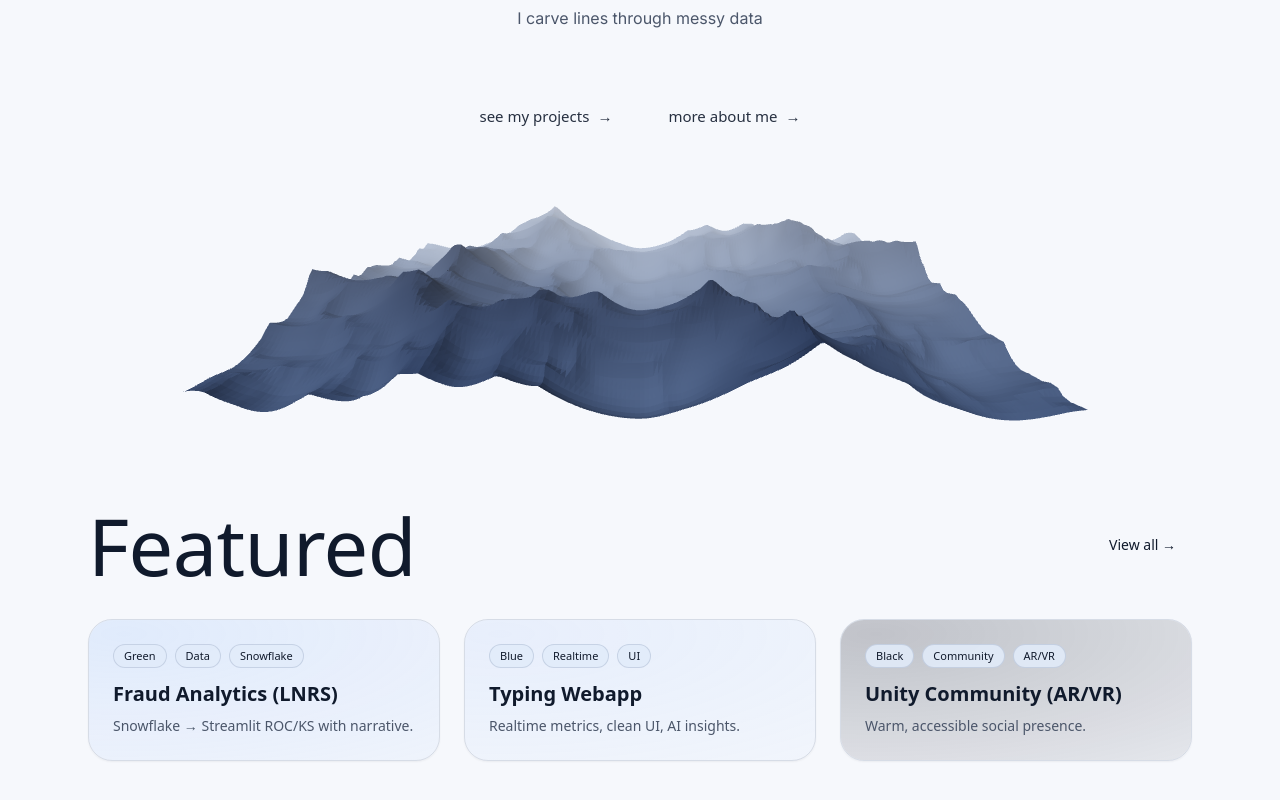
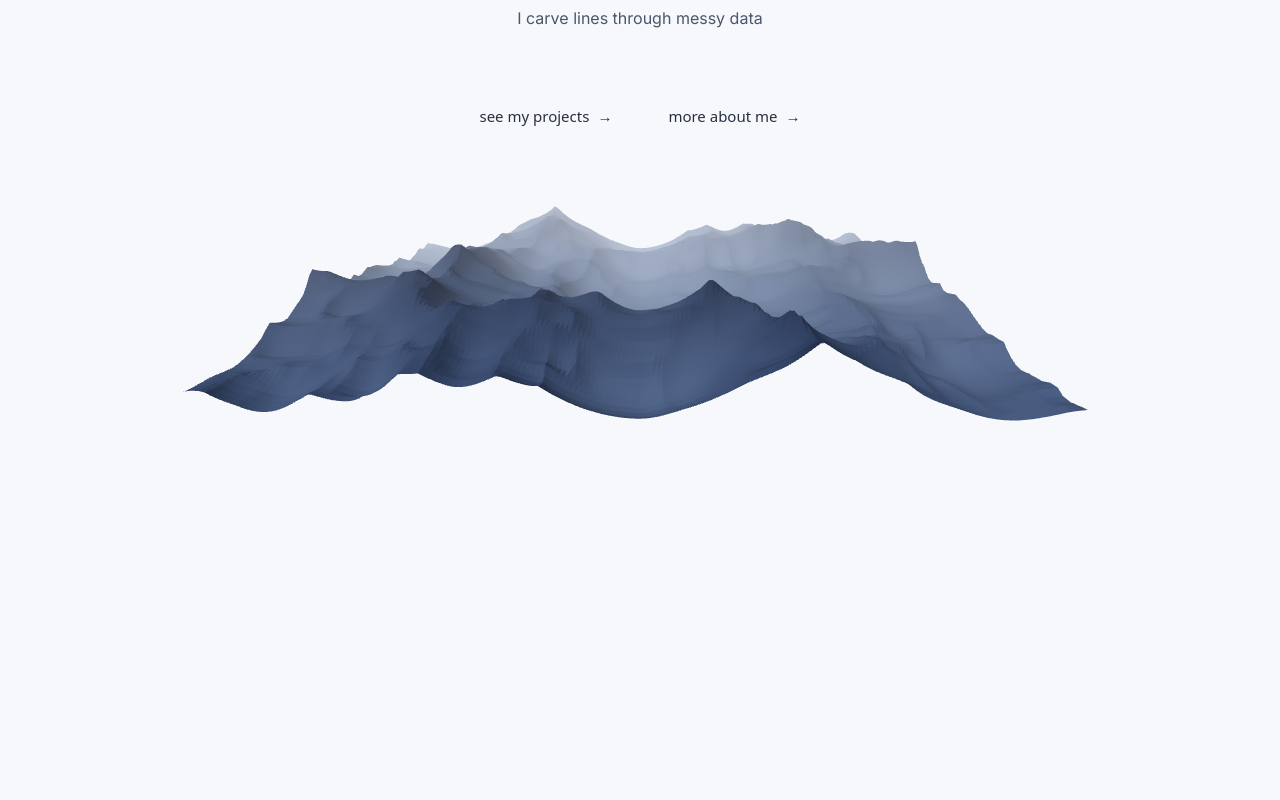
Before and after one commit to OwenC05/Portfolio, a Next.js app: page / in a window 1280 px wide. Shown: the part 376-1176 px from the top of the page. After the commit the page ends 800 px from the top, so only its background shows below. Built offline with nearby package versions, Linux system fonts and the light colour scheme.

Commit message:
Frontend: Removed featured section
Changing webapp to single page

```diff
--- a/app/page.tsx
+++ b/app/page.tsx
@@ -10,128 +10,6 @@ export default function HomePage() {
     <main className="min-h-[100dvh] bg-[var(--bg)] text-[var(--ink)]">
       {/* Centered Sharlee-style hero */}
       <Hero />
-
-      {/* Featured */}
-      <section className="relative" id="projects">
-        <div className="mx-auto max-w-6xl px-6 py-16 md:py-20">
-          <Reveal>
-            <div className="mb-8 flex items-center justify-between">
-              <h2 className="display-2 text-[var(--ink)]">Featured</h2>
-              <Link
-                href="/projects"
-                aria-label="View all projects"
-                className="inline-flex items-center justify-center rounded-full h-10 px-4 text-sm font-medium transition-transform hover:translate-x-0.5 focus-visible:outline-none focus-visible:ring-2 focus-visible:ring-[var(--accent)] text-[var(--ink)] link-arrow"
-              >
-                View all &rarr;
-              </Link>
-            </div>
-          </Reveal>
-
-          <div className="grid grid-cols-1 gap-6 sm:grid-cols-2 lg:grid-cols-3">
-            {/* Fraud Analytics */}
-            <Reveal>
-              <Magnet className="group relative">
-                <Link
-                  href="/projects/fraud-analytics"
-                  aria-label="Open Fraud Analytics project"
-                  className="relative block overflow-hidden rounded-3xl border border-[var(--line)] bg-[var(--card)]/50 shadow-sm transition-transform focus-visible:outline-none focus-visible:ring-2 focus-visible:ring-[var(--accent)]"
-                >
-                  <Spotlight />
-                  <div className="relative z-10 p-6">
-                    <div className="mb-3 flex items-center gap-2">
-                      <span className="chip">Green</span>
-                      <span className="chip">Data</span>
-                      <span className="chip">Snowflake</span>
-                    </div>
-                    <h3 className="text-xl font-semibold text-[var(--ink)]">
-                      Fraud Analytics (LNRS)
-                    </h3>
-                    <p className="mt-2 text-sm text-[var(--muted)]">
-                      Snowflake &rarr; Streamlit ROC/KS with narrative.
-                    </p>
-                  </div>
-                  <div
-                    aria-hidden
-                    className="absolute inset-0 transition-transform duration-500 group-hover:scale-[1.03]"
-                    style={{
-                      background:
-                        'radial-gradient(1200px 400px at 10% 10%, rgba(127,176,255,0.18), transparent 60%)',
-                    }}
-                  />
-                </Link>
-              </Magnet>
-            </Reveal>
-
-            {/* Typing Webapp */}
-            <Reveal delay={0.05}>
-              <Magnet className="group relative">
-                <Link
-                  href="/projects/typing-speed-webapp"
-                  aria-label="Open Typing Webapp project"
-                  className="relative block overflow-hidden rounded-3xl border border-[var(--line)] bg-[var(--card)]/50 shadow-sm transition-transform focus-visible:outline-none focus-visible:ring-2 focus-visible:ring-[var(--accent)]"
-                >
-                  <Spotlight />
-                  <div className="relative z-10 p-6">
-                    <div className="mb-3 flex items-center gap-2">
-                      <span className="chip">Blue</span>
-                      <span className="chip">Realtime</span>
-                      <span className="chip">UI</span>
-                    </div>
-                    <h3 className="text-xl font-semibold text-[var(--ink)]">
-                      Typing Webapp
-                    </h3>
-                    <p className="mt-2 text-sm text-[var(--muted)]">
-                      Realtime metrics, clean UI, AI insights.
-                    </p>
-                  </div>
-                  <div
-                    aria-hidden
-                    className="absolute inset-0 transition-transform duration-500 group-hover:scale-[1.03]"
-                    style={{
-                      background:
-                        'radial-gradient(1200px 400px at 10% 10%, rgba(127,176,255,0.12), transparent 60%)',
-                    }}
-                  />
-                </Link>
-              </Magnet>
-            </Reveal>
-
-            {/* Unity Community */}
-            <Reveal delay={0.1}>
-              <Magnet className="group relative">
-                <Link
-                  href="/projects/unity-community"
-                  aria-label="Open Unity Community project"
-                  className="relative block overflow-hidden rounded-3xl border border-[var(--line)] bg-[var(--card)]/50 shadow-sm transition-transform focus-visible:outline-none focus-visible:ring-2 focus-visible:ring-[var(--accent)]"
-                >
-                  <Spotlight />
-                  <div className="relative z-10 p-6">
-                    <div className="mb-3 flex items-center gap-2">
-                      <span className="chip">Black</span>
-                      <span className="chip">Community</span>
-                      <span className="chip">AR/VR</span>
-                    </div>
-                    <h3 className="text-xl font-semibold text-[var(--ink)]">
-                      Unity Community (AR/VR)
-                    </h3>
-                    <p className="mt-2 text-sm text-[var(--muted)]">
-                      Warm, accessible social presence.
-                    </p>
-                  </div>
-                  <div
-                    aria-hidden
-                    className="absolute inset-0 transition-transform duration-500 group-hover:scale-[1.03]"
-                    style={{
-                      background:
-                        'radial-gradient(1200px 400px at 10% 10%, rgba(2,6,23,0.22), transparent 60%)',
-                    }}
-                  />
-                </Link>
-              </Magnet>
-            </Reveal>
-          </div>
-        </div>
-      </section>
     </main>
   )
 }
```
